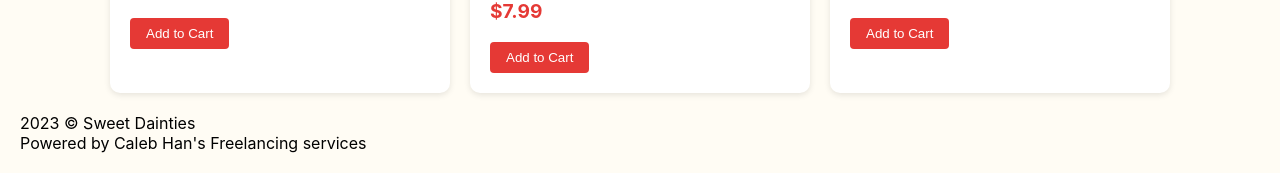
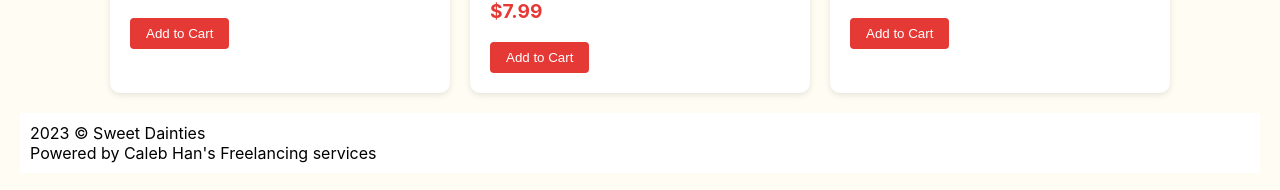
Before and after one commit to kidscoots101/Sweet-Dainties, a React (Create React App) app: page / in a window 1280 px wide. Shown: the part 1348-1538 px from the top of the page. Built offline with nearby package versions, Linux system fonts and the light colour scheme.

Commit message:
edited cart colour

```diff
--- a/src/components/Home.css
+++ b/src/components/Home.css
@@ -33,6 +33,7 @@
 
   .cart-counter {
     font-weight: bold;
+    color: #dc3545;
   }
 
   .cart-button.added-to-cart {
@@ -90,7 +91,10 @@
     height: auto;
     border-radius: 8px;
   }
-
+  .footer {
+    background-color: #FFFFFF;
+    padding: 10px;
+  }
   .product-name {
     font-size: 1.2rem;
     margin: 10px 0;
--- a/src/components/Home.js
+++ b/src/components/Home.js
@@ -238,7 +238,7 @@ export default function Home() {
           decreaseQuantity={decreaseQuantity}
         />
       </div>
-        <footer>
+        <footer className="footer">
           2023 © Sweet Dainties <br />
           Powered by Caleb Han's Freelancing services
         </footer>
```
